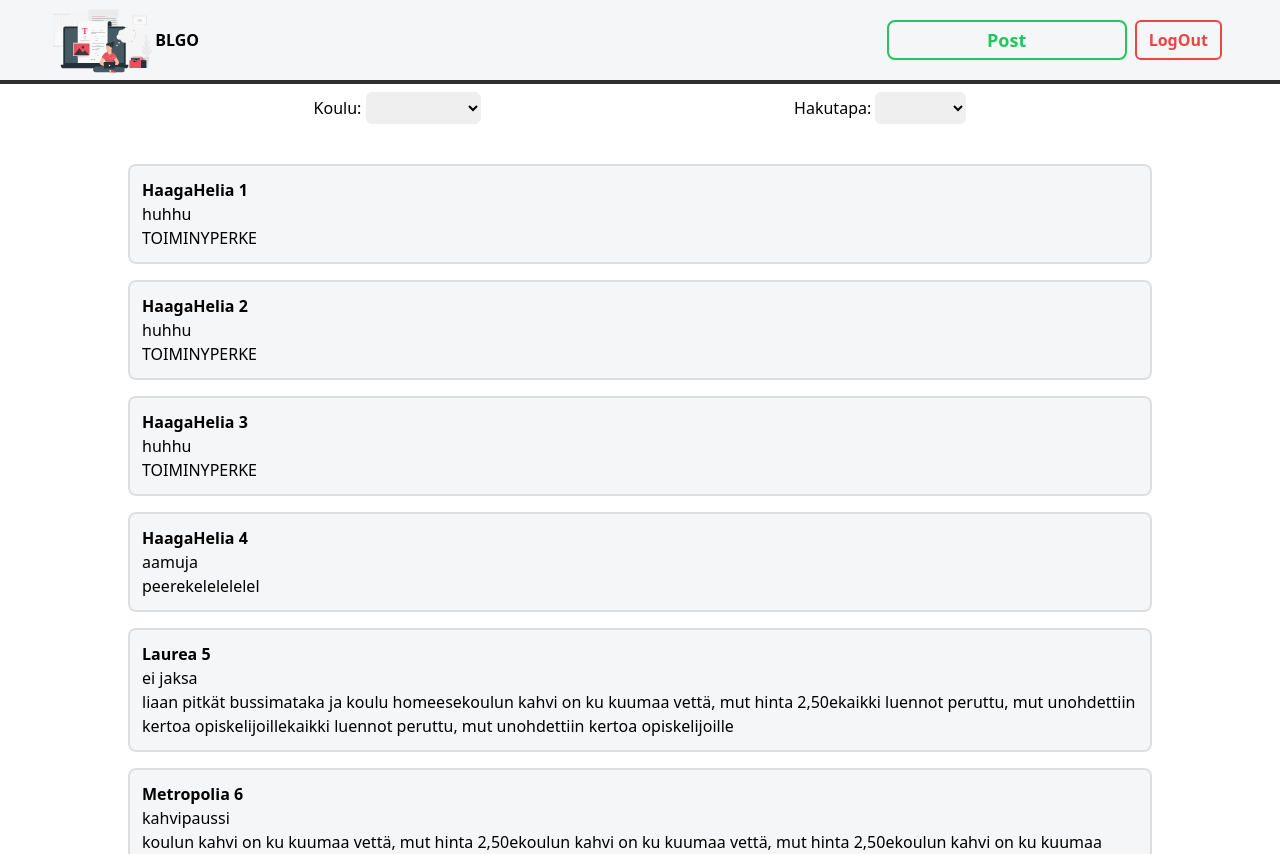
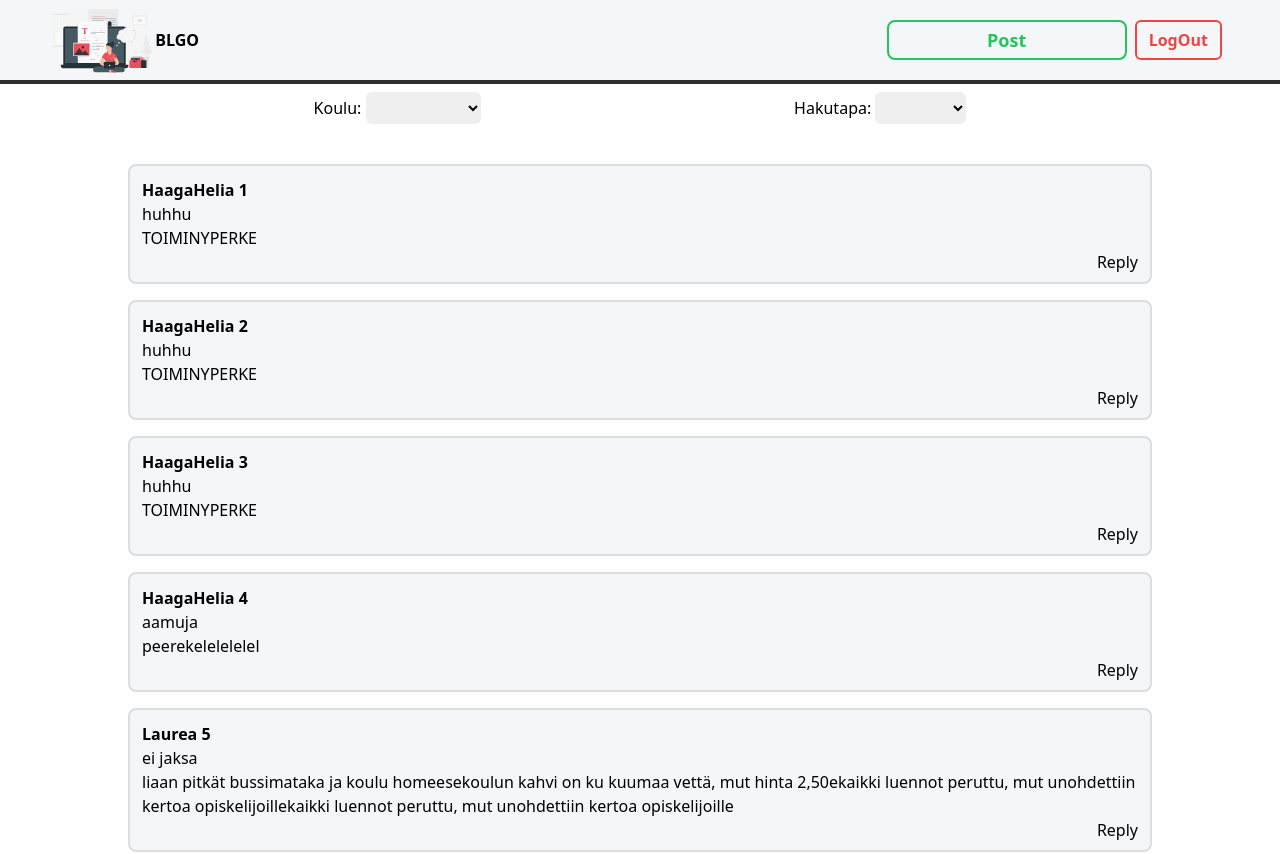
Before and after one commit to ilarikoik/blog, a React (Vite) app: page / in a window 1280 px wide. Shown: the top 854 px of the page. Built offline with nearby package versions, Linux system fonts and the light colour scheme.

Commit message:
reply button

```diff
--- a/src/components/Posts.tsx
+++ b/src/components/Posts.tsx
@@ -33,6 +33,11 @@
               </p>
               <h3 className="text-black">{item.title}</h3>
               <p className="text-black"> {item.postaus}</p>
+              <div className="flex justify-end">
+                <button className="h-5 border-none hover:underline">
+                  Reply
+                </button>
+              </div>
             </div>
           );
         })}
```
